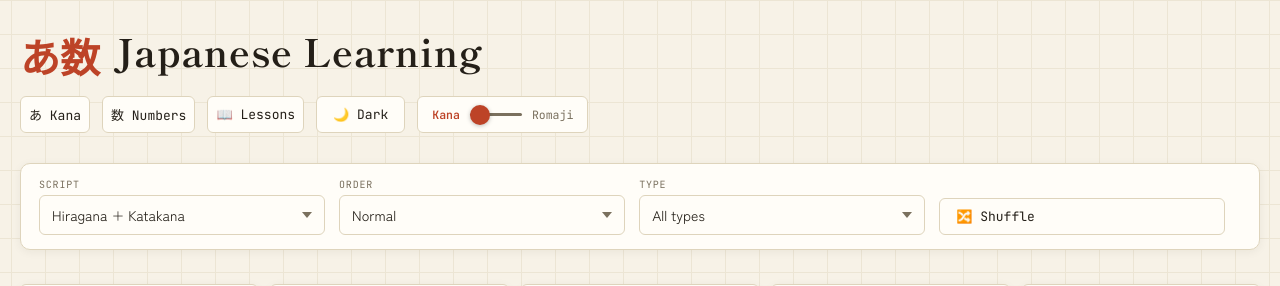
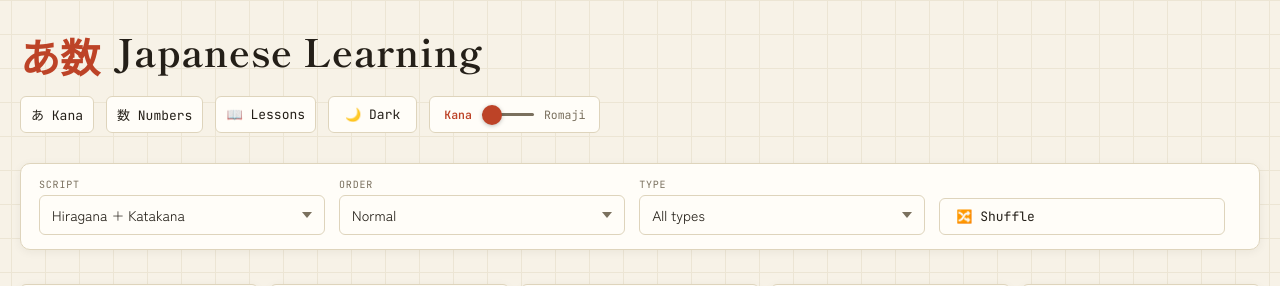
Before and after one commit to najmul-hasan-nirob/japanese-flashcards, a Jekyll site: the page built from index.html, in a window 1280 px wide. Shown: the top 286 px of the page. Built offline with Jekyll 4.4.1, drawn with Linux system fonts in a browser that asks for light colours.

Commit message:
Update style.css

```diff
--- a/css/style.css
+++ b/css/style.css
@@ -182,7 +182,7 @@ select:focus-visible{ outline:2px solid var(--vermilion); outline-offset:2px; }
 
     display:inline-flex;
     align-items:center;
-    padding:7px 8px;
+    padding:7px 10px;
 
     font-family:'JetBrains Mono', monospace;
     font-size:13px;
```
